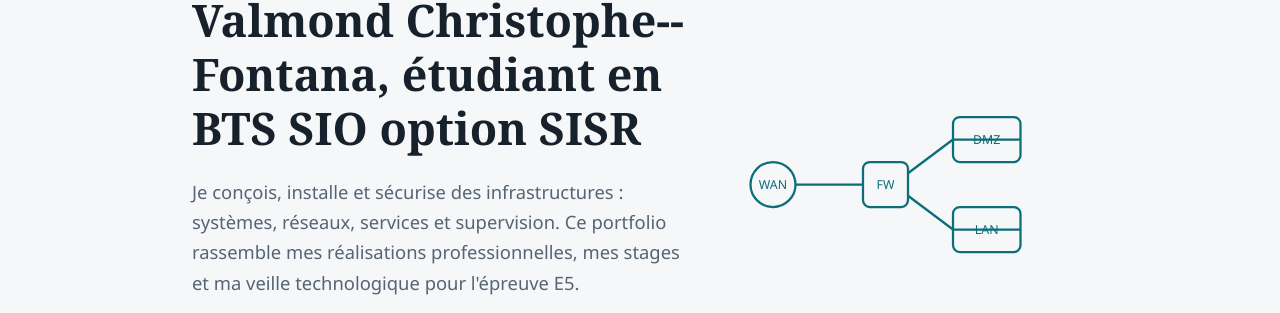
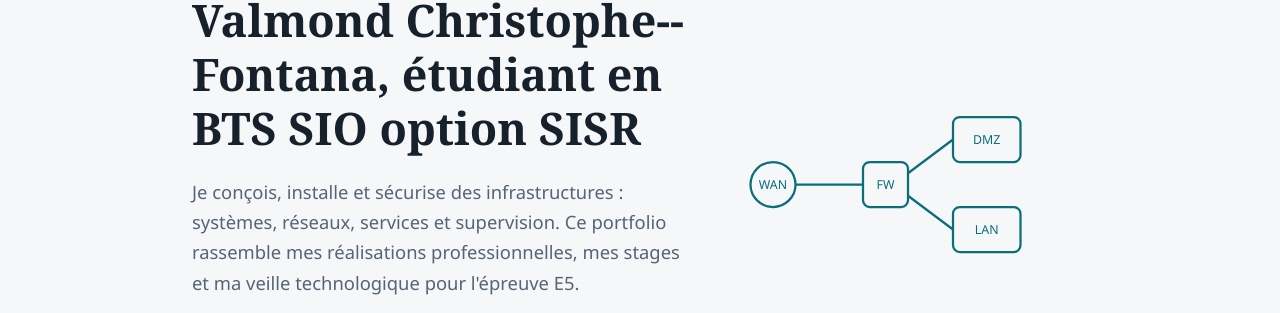
Before and after one commit to valmondcf/portfolio-sisr, a plain HTML site: page index.html in a window 1280 px wide. Shown: the part 127-440 px from the top of the page. Drawn offline with Linux system fonts and the light colour scheme.

Commit message:
Correction du schéma réseau

```diff
--- a/index.html
+++ b/index.html
@@ -5,7 +5,7 @@
 <main><section class="hero"><div><h1>Valmond Christophe--Fontana, étudiant en BTS SIO option SISR</h1>
 <p class="lead">Je conçois, installe et sécurise des infrastructures : systèmes, réseaux, services et supervision. Ce portfolio rassemble mes réalisations professionnelles, mes stages et ma veille technologique pour l'épreuve E5.</p>
 <p><a class="btn" href="realisations.html">Voir mes réalisations</a> <a class="btn alt" href="bilan.html">Mon bilan</a></p></div>
-<div class="art"><svg viewBox="0 0 320 200" role="img" aria-label="Schéma réseau : Internet, pare-feu, DMZ et LAN"><g fill="none" stroke="currentColor" stroke-width="2"><path d="M60 100h60M200 60l-40 30M200 140l-40-30M200 60h60M200 140h60"/><circle cx="40" cy="100" r="20"/><rect x="120" y="80" width="40" height="40" rx="6"/><rect x="200" y="40" width="60" height="40" rx="6"/><rect x="200" y="120" width="60" height="40" rx="6"/></g><g fill="currentColor" font-size="11" text-anchor="middle"><text x="40" y="104">WAN</text><text x="140" y="104">FW</text><text x="230" y="64">DMZ</text><text x="230" y="144">LAN</text></g></svg></div></section>
+<div class="art"><svg viewBox="0 0 320 200" role="img" aria-label="Schéma réseau : Internet, pare-feu, DMZ et LAN"><g fill="none" stroke="currentColor" stroke-width="2"><path d="M60 100h60M200 60l-40 30M200 140l-40-30"/><circle cx="40" cy="100" r="20"/><rect x="120" y="80" width="40" height="40" rx="6"/><rect x="200" y="40" width="60" height="40" rx="6"/><rect x="200" y="120" width="60" height="40" rx="6"/></g><g fill="currentColor" font-size="11" text-anchor="middle"><text x="40" y="104">WAN</text><text x="140" y="104">FW</text><text x="230" y="64">DMZ</text><text x="230" y="144">LAN</text></g></svg></div></section>
 <section><h2>Présentation</h2><p>Attiré depuis toujours par la cybersécurité, j'ai choisi cette formation afin de comprendre les principes de base du réseau. J'adore la méthode pratique que l'on fait en même temps que celle théorique ainsi que la mise en place de nouveaux services.</span></p>
 <ul class="facts"><li><strong>Formation</strong> BTS SIO option SISR, Institution Beaupeyrat</li><li><strong>Année</strong>2e année, 2026–2027</li><li><strong>Domaines</strong> cybersécurité, réseaux, virtualisation, supervision</li></ul></section>
 <section><h2>Parcourir le portfolio</h2><div class="cards">
```
